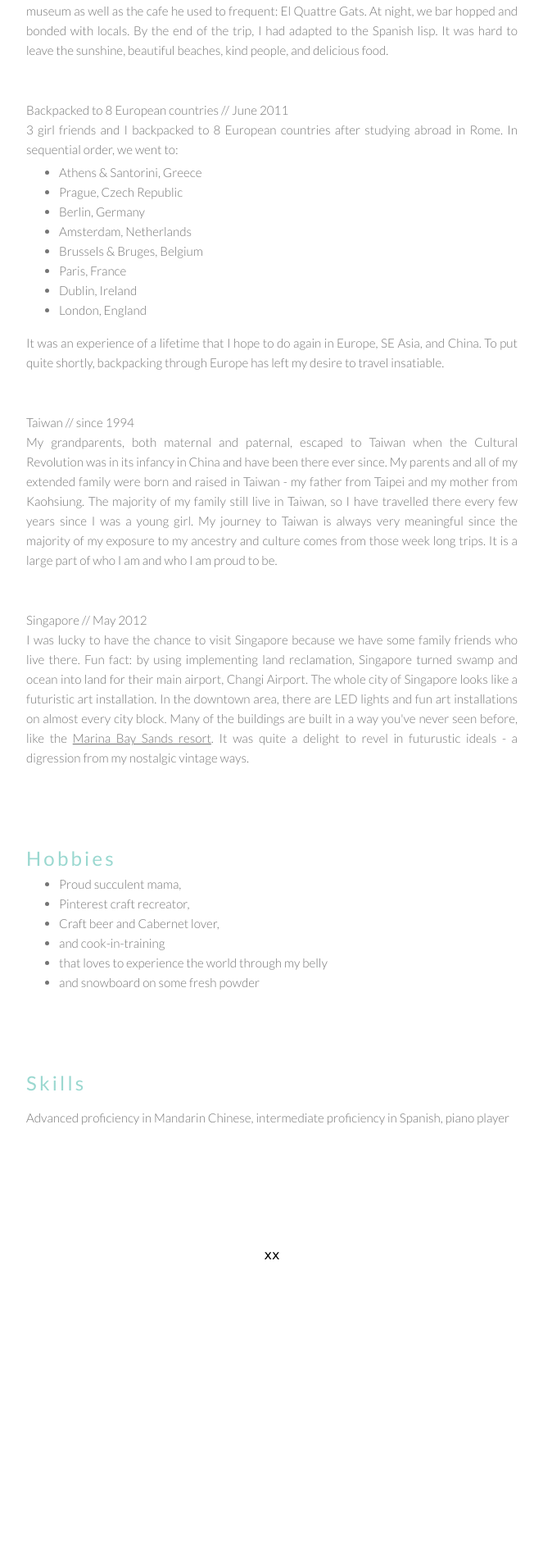
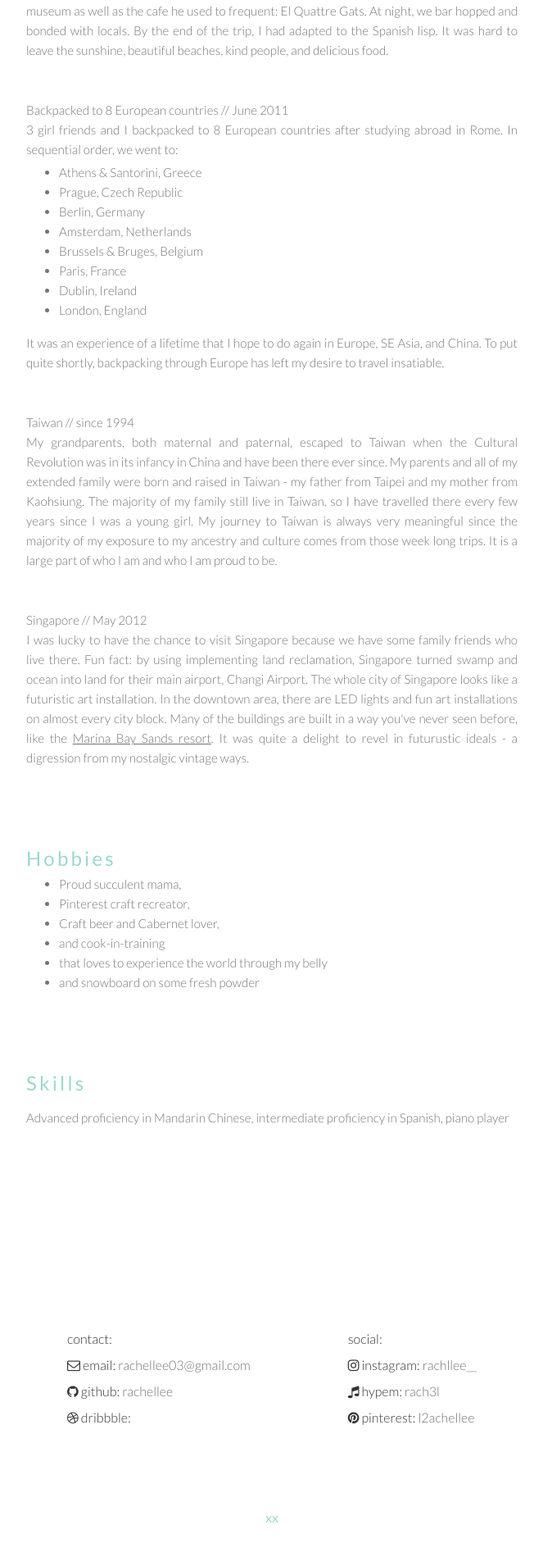
Before and after one commit to rachellee/resume, a Jekyll site: the page built from index.html, in a window 1280 px wide. Shown: the part 3848-5758 px from the top of the page at 82% size, without its empty margins (308-971 px from the left). Built offline with Jekyll 4.4.1, drawn with Linux system fonts in a browser that asks for light colours; nearby versions of some CDN libraries; Markdown is read by kramdown in place of the engine named in the settings; the list of posts is cut into pages by our own code; before the commit the page ends 5419 px from its top, so only the background shows below that.

Commit message:
added contact info to footer

```diff
--- a/_layouts/default.html
+++ b/_layouts/default.html
@@ -26,6 +26,26 @@
 	{{content}}
 
 	<footer class="main_footer base">
+		<div class="contact_container">
+	<div class="contact">
+		contact:<BR>
+			<i class="fa fa-envelope-o"></i> email: <a href="mailto: rachellee03@gmail.com" target="_blank">rachellee03@gmail.com</a>
+		<BR>
+			<i class="fa fa-github"></i> github: <a href="http://www.github.com/rachellee" target="_blank">rachellee</a>
+		<BR>
+			<i class="fa fa-dribbble"></i> dribbble: <a href="" target="_blank"></a>
+	</div>
+
+	<div class="social">
+		social:<BR>
+			<i class="fa fa-instagram"></i> instagram: <a href="http://www.instagram.com/rachllee__" target="_blank">rachllee__</a>
+		<BR>
+			<i class="fa fa-music"></i> hypem: <a href="http://www.hypem.com/rach3l" target="_blank">rach3l</a>
+		<BR>
+			<i class="fa fa-pinterest"></i> pinterest: <a href="http://www.pinterest.com/l2achellee" target="_blank">l2achellee</a>
+	</div>
+
+</div>
 		xx
 	</footer>
 </body>
--- a/index.css
+++ b/index.css
@@ -134,20 +134,19 @@ ul {
 
 .main_footer base {
 	font-family: 'Verdana', Helvetica, Arial, sans-serif;
-	text-align: center;
-}
-
-.main_footer {
+	text-align: left;
 	font-family: 'Verdana', Helvetica, Arial, sans-serif;
 	height: 3.13rem;
-	color: black;
+	color: #9AD8D0;
 	padding-top: 20px;
+	text-align: left;
 }
 
 .base {
-	font-family: 'Cabin', Verdana, Helvetica, Arial, sans-serif;
+	font-family: 'Lato', Verdana, Helvetica, Arial, sans-serif;
 	padding-top: 50px;
-	color: black;
+	padding-bottom: 50px;
+	color: #9AD8D0;
 	text-align: center;
 	font-size: 16px;
 }
@@ -208,12 +207,14 @@ ul {
 }
 
 /* ===========================================================================================
-	Contact page styling
+	Contact footer styling
    =========================================================================================== */
 
 .contact_container {
 	font-family: 'Lato', 'Open Sans', Helvetica, Arial, sans-serif;
 	font-weight: 300;
+	color: #343434;
+	text-align: left;
 	line-height: 2rem;
 	margin: 6rem auto;
 	max-width: 500px;
```
